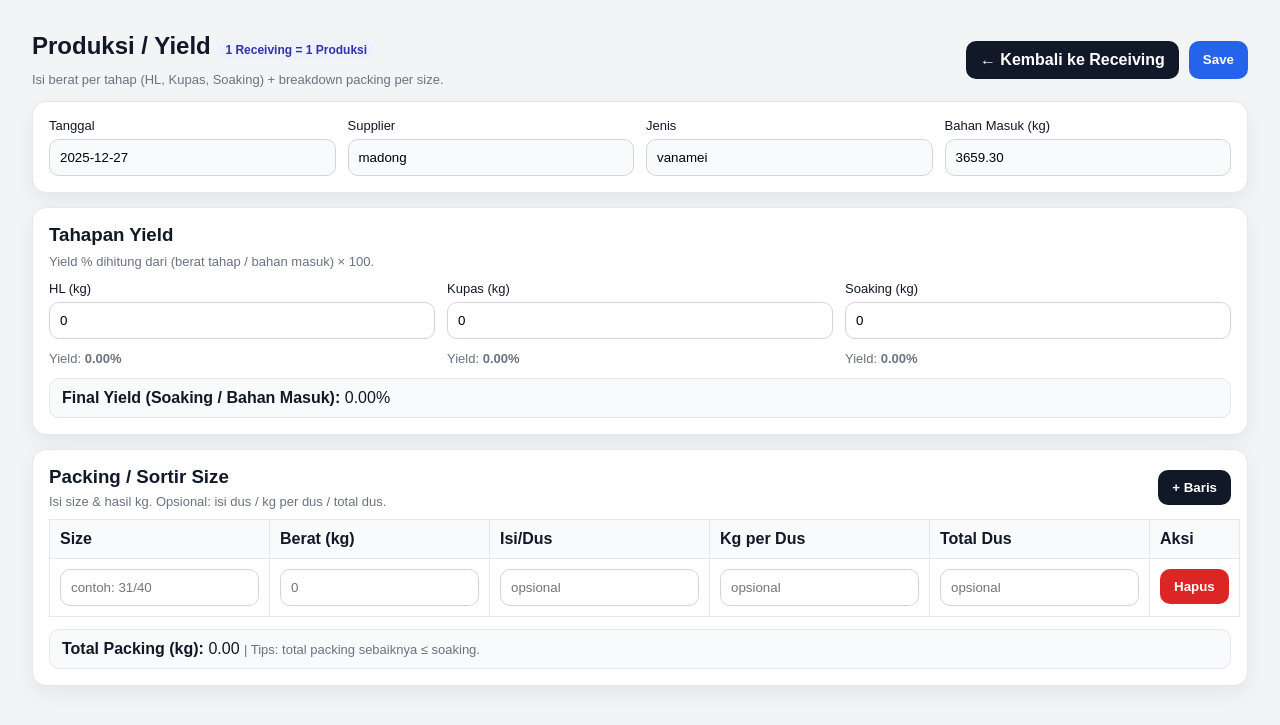
After one commit to wilhan1771-lgtm/belajar, a Flask app: page /production/9 in a window 1280 px wide. The commit adds this page. Shown: the top 725 px of the page. Run offline with Flask 3, Linux system fonts and the light colour scheme; the visitor is signed in with stand-in values (Sample User, id 1); data comes from the database, SQL or seed files in the repository; both versions use the stored data as it was after the commit; data that the repository does not hold is empty.

Commit message:
pembuatan html produksi

```diff
--- a/app.py
+++ b/app.py
@@ -78,6 +78,178 @@ def login():
             error = "Username / password salah"
 
     return render_template("login.html", error=error)
+
+@app.route("/production/<int:receiving_id>")
+def production_view(receiving_id):
+    if not require_login():
+        return redirect(url_for("login"))
+
+    conn = get_conn()
+
+    # ambil receiving
+    rec = conn.execute("""
+        SELECT h.id, h.tanggal, h.supplier, h.jenis,
+               COALESCE(SUM(COALESCE(p.netto,0)),0) AS total_netto
+        FROM receiving_header h
+        LEFT JOIN receiving_partai p ON p.header_id = h.id
+        WHERE h.id = ?
+        GROUP BY h.id
+    """, (receiving_id,)).fetchone()
+
+    if not rec:
+        conn.close()
+        return "Receiving tidak ditemukan", 404
+
+    # cek production header
+    prod = conn.execute(
+        "SELECT * FROM production_header WHERE receiving_id = ?",
+        (receiving_id,)
+    ).fetchone()
+
+    # jika belum ada: buat production_header + steps default
+    if not prod:
+        cur = conn.cursor()
+        cur.execute("""
+            INSERT INTO production_header (receiving_id, tanggal, supplier, jenis, bahan_masuk_kg)
+            VALUES (?, ?, ?, ?, ?)
+        """, (rec["id"], rec["tanggal"], rec["supplier"], rec["jenis"], float(rec["total_netto"] or 0)))
+        prod_id = cur.lastrowid
+
+        for step in ["HL", "KUPAS", "SOAKING"]:
+            cur.execute("""
+                INSERT INTO production_step (production_id, step_name, berat_kg, yield_pct)
+                VALUES (?, ?, 0, 0)
+            """, (prod_id, step))
+
+        conn.commit()
+
+        prod = conn.execute("SELECT * FROM production_header WHERE id=?", (prod_id,)).fetchone()
+
+    # ambil steps + packing
+    steps = conn.execute("""
+        SELECT step_name, berat_kg, yield_pct
+        FROM production_step
+        WHERE production_id=?
+        ORDER BY id
+    """, (prod["id"],)).fetchall()
+
+    packing = conn.execute("""
+        SELECT * FROM production_packing
+        WHERE production_id=?
+        ORDER BY id
+    """, (prod["id"],)).fetchall()
+
+    conn.close()
+
+    return render_template(
+        "production.html",
+        receiving=dict(rec),
+        production=dict(prod),
+        steps=[dict(r) for r in steps],
+        packing=[dict(r) for r in packing],
+    )
+@app.post("/production/save/<int:receiving_id>")
+def production_save(receiving_id):
+    if not require_login():
+        return jsonify({"ok": False, "msg": "Unauthorized"}), 401
+
+    data = request.get_json(force=True) or {}
+
+    # step weights
+    try:
+        hl = float(data.get("hl") or 0)
+        kupas = float(data.get("kupas") or 0)
+        soaking = float(data.get("soaking") or 0)
+    except ValueError:
+        return jsonify({"ok": False, "msg": "Input HL/Kupas/Soaking harus angka"}), 400
+
+    packing_rows = data.get("packing") or []
+
+    conn = get_conn()
+    cur = conn.cursor()
+
+    prod = conn.execute(
+        "SELECT id, bahan_masuk_kg FROM production_header WHERE receiving_id=?",
+        (receiving_id,)
+    ).fetchone()
+
+    if not prod:
+        conn.close()
+        return jsonify({"ok": False, "msg": "Production belum dibuat. Buka dulu halaman Produksi/Yield."}), 400
+
+    prod_id = prod["id"]
+    bahan_masuk = float(prod["bahan_masuk_kg"] or 0)
+
+    def pct(x):
+        if bahan_masuk <= 0:
+            return 0.0
+        return (float(x) / bahan_masuk) * 100.0
+
+    # ✅ Validasi: total packing <= soaking
+    try:
+        total_pack = 0.0
+        for r in packing_rows:
+            total_pack += float((r.get("berat_kg") or 0))
+        if soaking > 0 and total_pack > soaking + 1e-6:
+            conn.close()
+            return jsonify({"ok": False, "msg": "Total packing lebih besar dari Soaking"}), 400
+    except Exception:
+        conn.close()
+        return jsonify({"ok": False, "msg": "Data packing tidak valid"}), 400
+
+    def to_float_or_none(v):
+        s = "" if v is None else str(v).strip()
+        if s == "":
+            return None
+        return float(s)
+
+    try:
+        # update steps
+        cur.execute("""
+            UPDATE production_step SET berat_kg=?, yield_pct=?
+            WHERE production_id=? AND step_name='HL'
+        """, (hl, pct(hl), prod_id))
+
+        cur.execute("""
+            UPDATE production_step SET berat_kg=?, yield_pct=?
+            WHERE production_id=? AND step_name='KUPAS'
+        """, (kupas, pct(kupas), prod_id))
+
+        cur.execute("""
+            UPDATE production_step SET berat_kg=?, yield_pct=?
+            WHERE production_id=? AND step_name='SOAKING'
+        """, (soaking, pct(soaking), prod_id))
+
+        # replace packing
+        cur.execute("DELETE FROM production_packing WHERE production_id=?", (prod_id,))
+
+        for r in packing_rows:
+            size = (r.get("size") or "").strip() or None
+            berat_kg = float(r.get("berat_kg") or 0)
+
+            # optional fields
+            isi_dus = to_float_or_none(r.get("isi_dus"))
+            berat_per_dus = to_float_or_none(r.get("berat_per_dus"))
+            total_dus = to_float_or_none(r.get("total_dus"))
+
+            # skip baris kosong
+            if (not size) and berat_kg == 0:
+                continue
+
+            cur.execute("""
+                INSERT INTO production_packing
+                (production_id, size, berat_kg, isi_dus, berat_per_dus, total_dus)
+                VALUES (?, ?, ?, ?, ?, ?)
+            """, (prod_id, size, berat_kg, isi_dus, berat_per_dus, total_dus))
+
+        conn.commit()
+    except Exception as e:
+        conn.rollback()
+        conn.close()
+        return jsonify({"ok": False, "msg": f"Gagal simpan: {e}"}), 500
+
+    conn.close()
+    return jsonify({"ok": True})
 
 
 @app.route("/dashboard")
@@ -178,32 +350,6 @@ def receiving_save():
 
     return jsonify({"ok": True, "header_id": header_id})
 
-
-@app.route("/receiving/list")
-def receiving_list():
-    if not require_login():
-        return redirect(url_for("login"))
-
-    conn = get_conn()
-    rows = conn.execute("""
-        SELECT
-            h.id,
-            h.tanggal,
-            h.supplier,
-            h.jenis,
-            h.fiber,
-            COALESCE(SUM(COALESCE(p.netto, 0)), 0) AS total_netto,
-            COUNT(p.id) AS jml_partai
-        FROM receiving_header h
-        LEFT JOIN receiving_partai p ON p.header_id = h.id
-        GROUP BY h.id
-        ORDER BY h.id DESC
-    """).fetchall()
-    conn.close()
-
-    # biar konsisten dengan template lain: list of dict
-    return render_template("receiving_list.html", rows=[dict(r) for r in rows])
-
 @app.post("/receiving/delete/<int:rid>")
 def receiving_delete(rid):
     if not require_login():
@@ -258,6 +404,65 @@ def master_supplier_add():
 
     conn.close()
     return jsonify({"ok": True})
+@app.route("/receiving/list")
+def receiving_list():
+    if not require_login():
+        return redirect(url_for("login"))
+
+    start = (request.args.get("start") or "").strip()
+    end = (request.args.get("end") or "").strip()
+    supplier_q = (request.args.get("supplier") or "").strip()
+
+    where = []
+    params = []
+
+    if start and end:
+        where.append("h.tanggal BETWEEN ? AND ?")
+        params.extend([start, end])
+    elif start:
+        where.append("h.tanggal >= ?")
+        params.append(start)
+    elif end:
+        where.append("h.tanggal <= ?")
+        params.append(end)
+
+    if supplier_q:
+        where.append("LOWER(h.supplier) LIKE ?")
+        params.append(f"%{supplier_q.lower()}%")
+
+    where_sql = ("WHERE " + " AND ".join(where)) if where else ""
+
+    conn = get_conn()
+
+    rows = conn.execute(f"""
+        SELECT
+            h.id,
+            h.tanggal,
+            h.supplier,
+            h.jenis,
+            h.fiber,
+            COALESCE(SUM(COALESCE(p.netto, 0)), 0) AS total_netto,
+            COUNT(p.id) AS jml_partai
+        FROM receiving_header h
+        LEFT JOIN receiving_partai p ON p.header_id = h.id
+        {where_sql}
+        GROUP BY h.id
+        ORDER BY h.id DESC
+    """, params).fetchall()
+
+    # total berat dari hasil filter (jumlah total_netto semua receiving yang tampil)
+    total_berat = sum([(r["total_netto"] or 0) for r in rows])
+
+    conn.close()
+
+    return render_template(
+        "receiving_list.html",
+        rows=[dict(r) for r in rows],
+        start=start,
+        end=end,
+        supplier=supplier_q,
+        total_berat=total_berat
+    )
 
 @app.route("/receiving/<int:header_id>")
 def receiving_detail(header_id):
--- /dev/null
+++ b/templates/production.html
@@ -0,0 +1,282 @@
+<!doctype html>
+<html lang="id">
+<head>
+  <meta charset="UTF-8" />
+  <meta name="viewport" content="width=device-width, initial-scale=1.0"/>
+  <title>Produksi / Yield</title>
+  <style>
+    body { font-family: Arial, sans-serif; padding: 24px; background:#f3f4f6; color:#111827; }
+    h2 { margin:0 0 12px 0; }
+    .top { display:flex; justify-content:space-between; align-items:center; gap:12px; flex-wrap: wrap; }
+    .btn { padding: 10px 14px; border: 0; border-radius: 10px; cursor: pointer; font-weight: 600; text-decoration:none; display:inline-block; }
+    .btn-primary { background: #2563eb; color: white; }
+    .btn-secondary { background: #111827; color: white; }
+    .btn-danger { background: #dc2626; color: white; }
+    .muted { color:#6b7280; font-size:13px; margin-top:6px; }
+
+    .card { background:white; border:1px solid #e5e7eb; border-radius:14px; padding:16px;
+            box-shadow: 0 8px 20px rgba(0,0,0,0.06); margin-top:14px; }
+
+    .grid4 { display:grid; grid-template-columns: repeat(4, minmax(0,1fr)); gap:12px; }
+    .grid3 { display:grid; grid-template-columns: repeat(3, minmax(0,1fr)); gap:12px; }
+    .field { display:flex; flex-direction:column; gap:6px; }
+    label { font-size: 13px; }
+    input, select { padding: 10px; border: 1px solid #d1d5db; border-radius: 10px; background:white; }
+    input[readonly] { background:#f9fafb; }
+
+    table { width: 100%; border-collapse: collapse; margin-top: 10px; }
+    th, td { border: 1px solid #e5e7eb; padding: 10px; text-align: left; vertical-align: top; }
+    th { background:#f9fafb; }
+    .right { text-align:right; }
+    .pill { display:inline-block; font-size:12px; padding:3px 8px; border-radius:999px; background:#eef2ff; color:#3730a3; }
+
+    @media (max-width: 900px){
+      .grid4 { grid-template-columns: 1fr 1fr; }
+      .grid3 { grid-template-columns: 1fr 1fr; }
+    }
+    @media (max-width: 520px){
+      body { padding: 16px; }
+      .grid4, .grid3 { grid-template-columns: 1fr; }
+    }
+  </style>
+</head>
+<body>
+
+<div class="top">
+  <div>
+    <h2>Produksi / Yield <span class="pill">1 Receiving = 1 Produksi</span></h2>
+    <div class="muted">Isi berat per tahap (HL, Kupas, Soaking) + breakdown packing per size.</div>
+  </div>
+  <div style="display:flex; gap:10px; flex-wrap:wrap;">
+    <a class="btn btn-secondary" href="/receiving/{{ receiving.id }}">← Kembali ke Receiving</a>
+    <button class="btn btn-primary" id="btnSave" type="button">Save</button>
+  </div>
+</div>
+
+<div class="card">
+  <div class="grid4">
+    <div class="field">
+      <label>Tanggal</label>
+      <input type="text" value="{{ receiving.tanggal }}" readonly>
+    </div>
+    <div class="field">
+      <label>Supplier</label>
+      <input type="text" value="{{ receiving.supplier }}" readonly>
+    </div>
+    <div class="field">
+      <label>Jenis</label>
+      <input type="text" value="{{ receiving.jenis or '-' }}" readonly>
+    </div>
+    <div class="field">
+      <label>Bahan Masuk (kg)</label>
+      <input type="text" id="bahanMasuk" value="{{ '%.2f'|format(receiving.total_netto or 0) }}" readonly>
+    </div>
+  </div>
+</div>
+
+<div class="card">
+  <h3 style="margin:0 0 8px 0;">Tahapan Yield</h3>
+  <div class="muted">Yield % dihitung dari (berat tahap / bahan masuk) × 100.</div>
+
+  <div class="grid3" style="margin-top:12px;">
+    <div class="field">
+      <label>HL (kg)</label>
+      <input type="number" step="0.01" id="hlKg" placeholder="contoh: 2500">
+      <div class="muted">Yield: <b id="hlPct">0.00%</b></div>
+    </div>
+
+    <div class="field">
+      <label>Kupas (kg)</label>
+      <input type="number" step="0.01" id="kupasKg" placeholder="contoh: 1800">
+      <div class="muted">Yield: <b id="kupasPct">0.00%</b></div>
+    </div>
+
+    <div class="field">
+      <label>Soaking (kg)</label>
+      <input type="number" step="0.01" id="soakKg" placeholder="contoh: 1900">
+      <div class="muted">Yield: <b id="soakPct">0.00%</b></div>
+    </div>
+  </div>
+
+  <div style="margin-top:12px; padding:10px 12px; background:#f9fafb; border:1px solid #e5e7eb; border-radius:10px;">
+    <b>Final Yield (Soaking / Bahan Masuk):</b> <span id="finalPct">0.00%</span>
+  </div>
+</div>
+
+<div class="card">
+  <div style="display:flex; justify-content:space-between; align-items:center; gap:10px; flex-wrap:wrap;">
+    <div>
+      <h3 style="margin:0;">Packing / Sortir Size</h3>
+      <div class="muted">Isi size & hasil kg. Opsional: isi dus / kg per dus / total dus.</div>
+    </div>
+    <button class="btn btn-secondary" id="btnAddRow" type="button">+ Baris</button>
+  </div>
+
+  <table>
+    <thead>
+      <tr>
+        <th style="width:160px;">Size</th>
+        <th style="width:140px;">Berat (kg)</th>
+        <th style="width:140px;">Isi/Dus</th>
+        <th style="width:160px;">Kg per Dus</th>
+        <th style="width:160px;">Total Dus</th>
+        <th style="width:110px;">Aksi</th>
+      </tr>
+    </thead>
+    <tbody id="packingBody"></tbody>
+  </table>
+
+  <div style="margin-top:12px; padding:10px 12px; background:#f9fafb; border:1px solid #e5e7eb; border-radius:10px;">
+    <b>Total Packing (kg):</b> <span id="packTotalKg">0.00</span>
+    <span class="muted"> | Tips: total packing sebaiknya ≤ soaking.</span>
+  </div>
+</div>
+
+<script>
+  const bahanMasuk = parseFloat(document.getElementById("bahanMasuk").value || "0") || 0;
+
+  const hlKg = document.getElementById("hlKg");
+  const kupasKg = document.getElementById("kupasKg");
+  const soakKg = document.getElementById("soakKg");
+
+  const hlPct = document.getElementById("hlPct");
+  const kupasPct = document.getElementById("kupasPct");
+  const soakPct = document.getElementById("soakPct");
+  const finalPct = document.getElementById("finalPct");
+
+  const packingBody = document.getElementById("packingBody");
+  const packTotalKg = document.getElementById("packTotalKg");
+
+  function num(v) {
+    const x = parseFloat((v ?? "").toString().replace(",", "."));
+    return isNaN(x) ? 0 : x;
+  }
+
+  function pct(x) {
+    if (!bahanMasuk || bahanMasuk <= 0) return 0;
+    return (x / bahanMasuk) * 100.0;
+  }
+
+  function updateYieldUI() {
+    const hl = num(hlKg.value);
+    const kp = num(kupasKg.value);
+    const sk = num(soakKg.value);
+
+    hlPct.textContent = pct(hl).toFixed(2) + "%";
+    kupasPct.textContent = pct(kp).toFixed(2) + "%";
+    soakPct.textContent = pct(sk).toFixed(2) + "%";
+    finalPct.textContent = pct(sk).toFixed(2) + "%";
+  }
+
+  hlKg.addEventListener("input", updateYieldUI);
+  kupasKg.addEventListener("input", updateYieldUI);
+  soakKg.addEventListener("input", updateYieldUI);
+
+  function makeRow(data = {}) {
+    const tr = document.createElement("tr");
+    tr.innerHTML = `
+      <td><input class="p-size" type="text" placeholder="contoh: 31/40" value="${escapeHtml(data.size || "")}"></td>
+      <td><input class="p-kg" type="number" step="0.01" placeholder="0" value="${data.berat_kg ?? ""}"></td>
+      <td><input class="p-isi" type="number" step="0.01" placeholder="opsional" value="${data.isi_dus ?? ""}"></td>
+      <td><input class="p-kpd" type="number" step="0.01" placeholder="opsional" value="${data.berat_per_dus ?? ""}"></td>
+      <td><input class="p-dus" type="number" step="0.01" placeholder="opsional" value="${data.total_dus ?? ""}"></td>
+      <td><button type="button" class="btn btn-danger btn-del">Hapus</button></td>
+    `;
+
+    tr.querySelector(".btn-del").addEventListener("click", () => {
+      tr.remove();
+      updatePackTotal();
+    });
+
+    tr.querySelectorAll("input").forEach(inp => {
+      inp.addEventListener("input", updatePackTotal);
+    });
+
+    return tr;
+  }
+
+  function updatePackTotal() {
+    let total = 0;
+    packingBody.querySelectorAll("tr").forEach(tr => {
+      const kg = num(tr.querySelector(".p-kg").value);
+      total += kg;
+    });
+    packTotalKg.textContent = total.toFixed(2);
+  }
+
+  function escapeHtml(s) {
+    return (s || "").replaceAll("&","&amp;").replaceAll("<","&lt;").replaceAll(">","&gt;")
+                    .replaceAll('"',"&quot;").replaceAll("'","&#039;");
+  }
+
+  document.getElementById("btnAddRow").addEventListener("click", () => {
+    packingBody.appendChild(makeRow({}));
+    updatePackTotal();
+  });
+
+  // preload steps from server if available
+  (function preloadSteps() {
+    const steps = {{ steps|tojson }};
+    for (const s of steps) {
+      const name = (s.step_name || "").toUpperCase();
+      const kg = (s.berat_kg ?? 0);
+      if (name === "HL") hlKg.value = kg;
+      if (name === "KUPAS") kupasKg.value = kg;
+      if (name === "SOAKING") soakKg.value = kg;
+    }
+    updateYieldUI();
+  })();
+
+  // preload packing rows
+  (function preloadPacking() {
+    const rows = {{ packing|tojson }};
+    if (!rows || rows.length === 0) {
+      packingBody.appendChild(makeRow({}));
+    } else {
+      for (const r of rows) {
+        packingBody.appendChild(makeRow(r));
+      }
+    }
+    updatePackTotal();
+  })();
+
+  document.getElementById("btnSave").addEventListener("click", async () => {
+    const payload = {
+      hl: num(hlKg.value),
+      kupas: num(kupasKg.value),
+      soaking: num(soakKg.value),
+      packing: []
+    };
+
+    packingBody.querySelectorAll("tr").forEach(tr => {
+      payload.packing.push({
+        size: (tr.querySelector(".p-size").value || "").trim(),
+        berat_kg: num(tr.querySelector(".p-kg").value),
+        isi_dus: tr.querySelector(".p-isi").value,
+        berat_per_dus: tr.querySelector(".p-kpd").value,
+        total_dus: tr.querySelector(".p-dus").value
+      });
+    });
+
+    try {
+      const res = await fetch("/production/save/{{ receiving.id }}", {
+        method: "POST",
+        headers: {"Content-Type": "application/json"},
+        body: JSON.stringify(payload)
+      });
+
+      const out = await res.json();
+      if (!res.ok || !out.ok) {
+        alert(out.msg || "Gagal simpan");
+        return;
+      }
+
+      alert("Produksi berhasil disimpan!");
+    } catch (e) {
+      alert("Error koneksi: " + e);
+    }
+  });
+</script>
+
+</body>
+</html>
```
Also changed, not shown: db.py (+41 -15 lines), templates/receiving_detail.html (+6 -6 lines), templates/receiving_list.html (+26 -0 lines), receiving.db.
